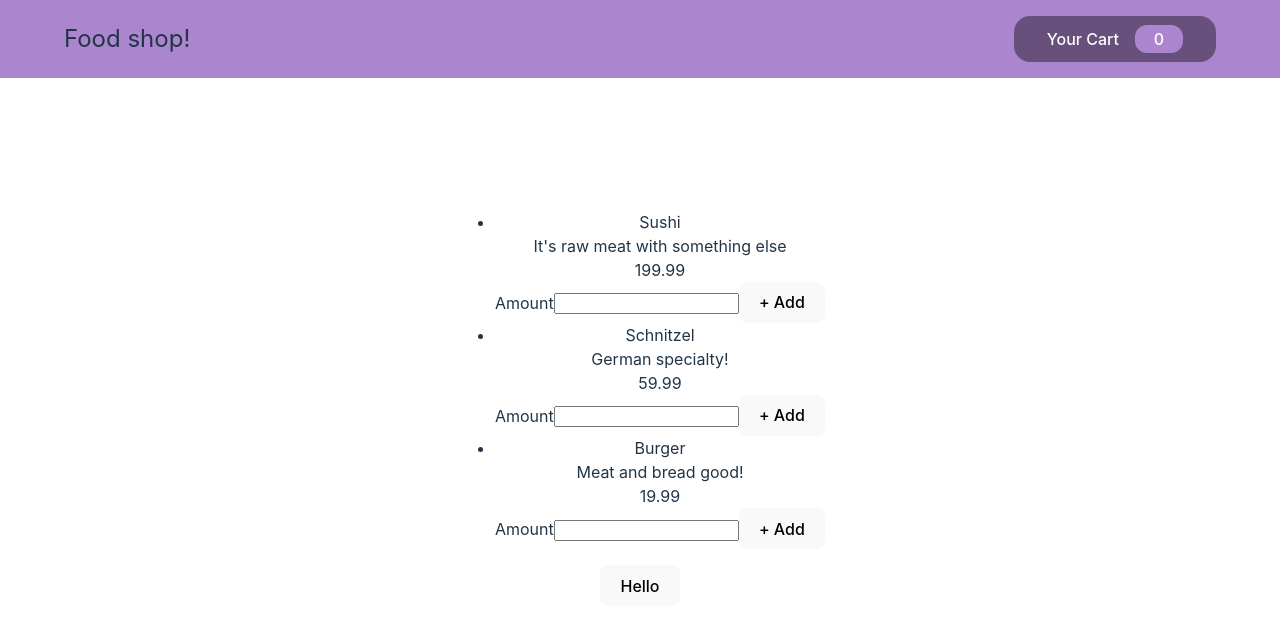
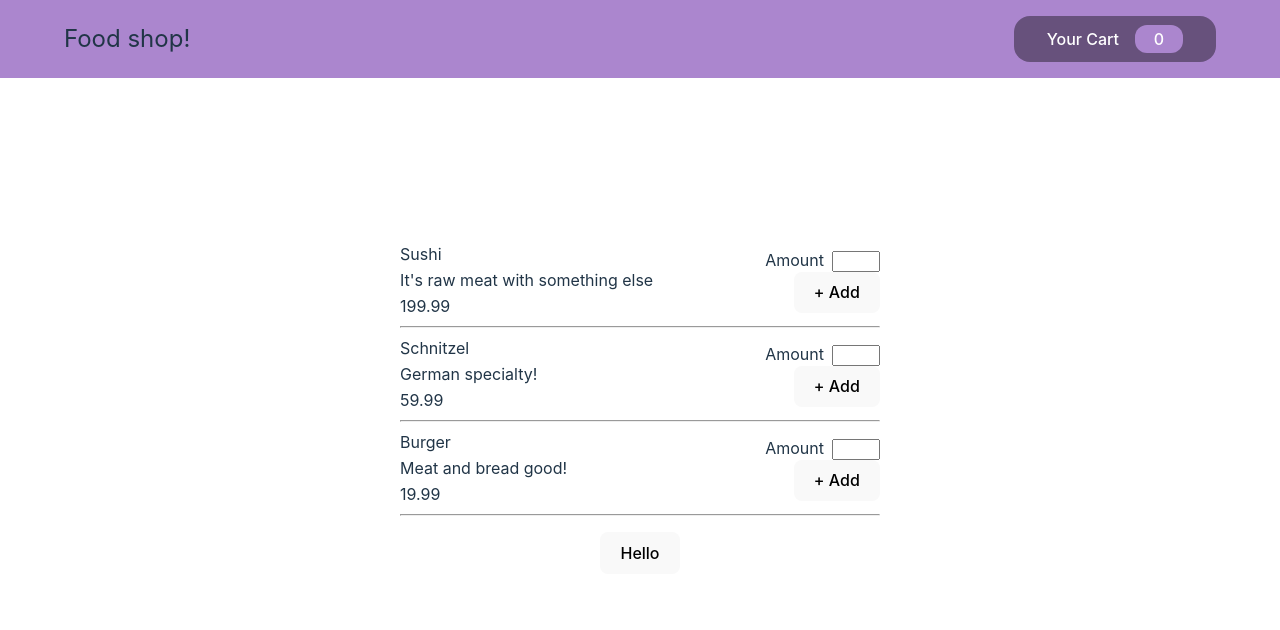
Before and after one commit to victorac/react-food-app, a React (Vite) app: page / in a window 1280 px wide. Shown: the top 630 px of the page. Built offline with nearby package versions, Linux system fonts and the light colour scheme.

Commit message:
style menu

```diff
--- /dev/null
+++ b/src/components/Meals/Menu.module.css
@@ -0,0 +1,49 @@
+.menu {
+  width: 95%;
+  margin: auto;
+}
+.menu ul {
+  list-style: none;
+  padding-left: 0px;
+}
+
+@media (min-width: 678px) {
+  .menu {
+    width: 30rem;
+  }
+}
+
+.item {
+  display: flex;
+  flex-direction: row;
+  justify-content: space-between;
+  align-items: center;
+}
+
+.itemInfo {
+  display: flex;
+  flex-direction: column;
+  align-items: flex-start;
+  gap: 0.125rem;
+}
+
+.title {
+}
+
+.description {
+  text-align: start;
+}
+
+.price {
+}
+
+.itemAction {
+  display: flex;
+  flex-direction: column;
+  align-items: flex-end;
+}
+
+.actionInput {
+  margin-left: .5rem;
+  width: 3rem;
+}
--- a/src/components/Meals/Menu.tsx
+++ b/src/components/Meals/Menu.tsx
@@ -2,6 +2,7 @@ import { useContext, useState } from "react";
 import CartContext from "../Store/CartProvider";
 import MenuContext from "../Store/MenuProvider";
 import Button from "../ui/Button";
+import classes from "./Menu.module.css";
 
 interface Props {}
 
@@ -24,29 +25,37 @@ const Menu: React.FC<Props> = () => {
   };
 
   return (
-    <div>
+    <div className={`${classes.menu}`}>
       <ul>
         {Object.keys(menu).map((id) => {
           return (
             <li key={`${id}-li`}>
-              <div>
-                <div>{menu[id].title}</div>
-                <div>{menu[id].description}</div>
-                <div>{menu[id].price}</div>
+              <div className={`${classes.item}`}>
+                <div className={`${classes.itemInfo}`}>
+                  <span className={`${classes.title}`}>{menu[id].title}</span>
+                  <span className={`${classes.description}`}>
+                    {menu[id].description}
+                  </span>
+                  <span className={`${classes.price}`}>{menu[id].price}</span>
                 </div>
+                <div className={`${classes.itemAction}`}>
                   <div>
                     <label>Amount</label>
                     <input
+                      className={`${classes.actionInput}`}
                       id={`${id}-amount`}
                       type="number"
                       min={0}
                       step={1}
                       onChange={amountChangeHandler}
-                ></input>
+                    />
+                  </div>
                   <button type="button" onClick={() => addItemHandler(id)}>
                     + Add
                   </button>
                 </div>
+              </div>
+              <hr className="solid" />
             </li>
           );
         })}
```
Lines whose indentation alone changed are shown as unchanged.
